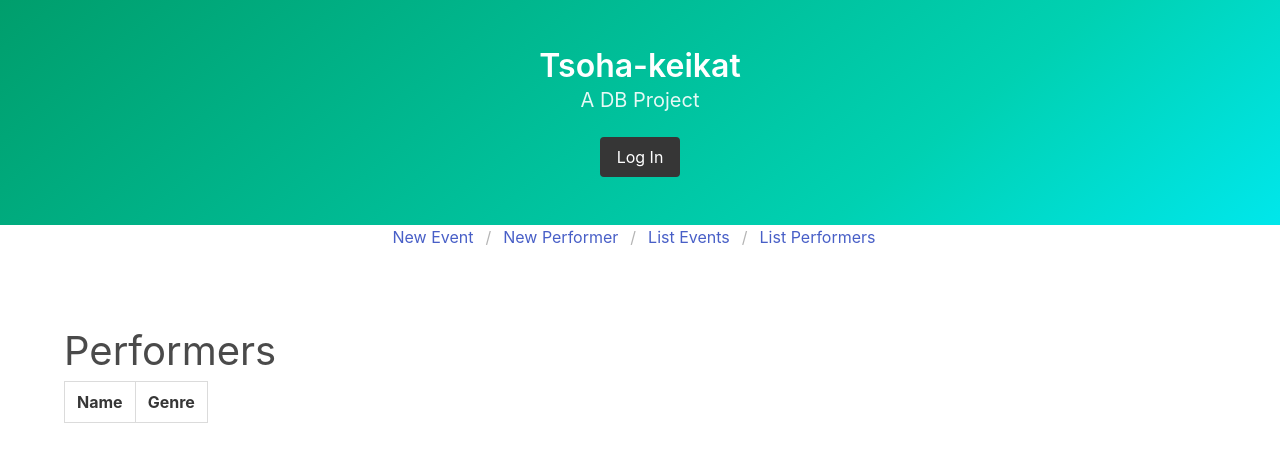
After one commit to micaminoff/tsoha-keikat, a Flask app: page /performers/ in a window 1280 px wide. The commit adds this page. Shown: the top 470 px of the page. Run offline with Flask 2, Linux system fonts and the light colour scheme; data that the repository does not hold is empty; some libraries are stand-ins or nearby versions.

Commit message:
Added performer table and basic functionality related to it

```diff
--- a/application/__init__.py
+++ b/application/__init__.py
@@ -23,6 +23,9 @@ from application import views
 from application.events import models
 from application.events import views
 
+from application.performers import models
+from application.performers import views
+
 from application.auth import models
 from application.auth import views
 
--- a/application/auth/models.py
+++ b/application/auth/models.py
@@ -13,6 +13,7 @@ class User(Base):
 
     # One-To-Many relationship, each event has a creator
     events = db.relationship("Event", backref='account', lazy=True)
+    events = db.relationship("Performer", backref='account', lazy=True)
 
     def __init__(self, email, password):
         self.email = email
--- a/application/events/views.py
+++ b/application/events/views.py
@@ -37,11 +37,11 @@ def events_create():
     return render_template("events/new.html", form=EventForm())
 
 
-@app.route("/events/<event_id>/", methods=["GET", 'POST', 'DELETE'])
+@app.route("/events/<event_id>/", methods=["GET", 'POST'])
 @login_required
 def events_modify(event_id):
     e = Event.query.get(event_id)
-    if e.account.id is not current_user.id:
+    if e.account.id is not current_user.id and not current_user.admin:
         return redirect(url_for('events_index'))
 
     # POST: Update event
--- /dev/null
+++ b/application/performers/views.py
@@ -0,0 +1,86 @@
+from flask import redirect, render_template, request, url_for
+from flask_login import login_required, current_user
+
+from application import app, db
+from application.performers.models import Performer
+from application.performers.forms import PerformerForm
+
+
+@app.route('/performers/')
+def performers_index():
+    return render_template("performers/list.html",
+                           performers=Performer.query.all(),
+                           user=current_user)
+
+
+@app.route("/performers/new/", methods=['GET', 'POST'])
+@login_required
+def performers_create():
+    # POST: Create new performer
+    if request.method == 'POST':
+        form = PerformerForm(request.form)
+
+        if not form.validate():
+            return render_template('performers/new.html', form=form)
+
+        p = Performer(name=form.name.data, genre=form.name.data)
+        p.account_id = current_user.id
+        db.session().add(p)
+        db.session().commit()
+        # Then redirect to list of performers
+        return redirect(url_for("performers_index"))
+
+    # GET: Serve form for performer creation
+    return render_template("performers/new.html", form=PerformerForm())
+
+
+@app.route('/performers/<performer_id>/', methods=['GET', 'POST'])
+def performers_inspect(performer_id):
+    p = Performer.query.get(performer_id)
+    return render_template('performers/view.html', performer=p, events=[])
+
+
+@app.route('/performers/modify/<performer_id>/', methods=['GET', 'POST'])
+@login_required
+def performers_modify(performer_id):
+    p = Performer.query.get(performer_id)
+    if p.account.id is not current_user.id and not current_user.admin:
+        return redirect(url_for('events_index'))
+
+    # POST: Update Performer
+    if request.method == 'POST':
+        form = PerformerForm(request.form)
+        if form.validate():
+            p.name = form.name.data
+            p.genre = form.genre.data
+
+            db.session().commit()
+            # Then redirect to list of events
+            return redirect(url_for("performers_index"))
+        # If not valid, return to modification form
+        return render_template("performers/modify.html",
+                               form=form, performer=p)
+
+    # GET: Serve form for event modification
+    form = PerformerForm(obj=p)
+    return render_template("performers/modify.html",
+                           form=form, performer=p)
+
+
+@app.route("/performers/<performer_id>/delete", methods=["GET", "POST"])
+@login_required
+def performers_delete(performer_id):
+    p = Performer.query.get(performer_id)
+    if p.account.id is not current_user.id and not current_user.admin:
+        return redirect(url_for('performers_index'))
+
+    # DELETE: Delete event
+    if request.method == 'POST':
+        print('got a delete request')
+        db.session.delete(p)
+        db.session.commit()
+        return redirect(url_for('performers_index'))
+
+    # GET: Serve form for confirmation
+    return render_template('performers/deletion_confirmation.html',
+                           performer=p)
--- a/application/templates/layout.html
+++ b/application/templates/layout.html
@@ -30,7 +30,9 @@
     <nav class='breadcrumb is-centered'>
         <ul>
             <li><a href="{{url_for('events_create')}}">New Event</a></li>
+            <li><a href="{{url_for('performers_create')}}">New Performer</a></li>
             <li><a href="{{url_for('events_index')}}">List Events</a></li>
+            <li><a href="{{url_for('performers_index')}}">List Performers</a></li>
         </ul>
     </nav>
     {% block body %}
--- /dev/null
+++ b/application/templates/performers/list.html
@@ -0,0 +1,33 @@
+{% extends "layout.html" %}
+
+{% block body %}
+<section class="section">
+    <div class='container'>
+        <h2 class='is-size-2'>Performers</h2>
+        <table class="table is-bordered is-striped">
+            <thead>
+                <tr>
+                    <th>Name</th>
+                    <th>Genre</th>
+                </tr>
+            </thead>
+            <tbody>
+                {% for performer in performers %}
+                <tr>
+                    <td>{{ performer.name }}</td>
+                    <td>{{ performer.genre }}</td>
+                    {% if user.id == performer.account.id or user.admin == True %}
+                    <td><a href="{{url_for('performers_modify', performer_id=performer.id)}}">
+                            <span class="icon"><i class="far fa-edit"></i></span>
+                        </a></td>
+                    <td><a href="{{url_for('performers_delete', performer_id=performer.id)}}">
+                            <span class="icon has-text-danger"><i class="fas fa-trash"></i></span>
+                        </a></td>
+                    {% endif %}
+                </tr>
+                {% endfor %}
+            </tbody>
+        </table>
+    </div>
+</section>
+{% endblock %}
```
Also changed, not shown: application/performers/forms.py (added, +10 -0 lines), application/performers/models.py (added, +15 -0 lines), application/templates/performers/deletion_confirmation.html (added, +31 -0 lines), application/templates/performers/modify.html (added, +23 -0 lines), application/templates/performers/new.html (added, +22 -0 lines), application/templates/performers/view.html (added, +40 -0 lines), application/performers/__init__.py (added).
